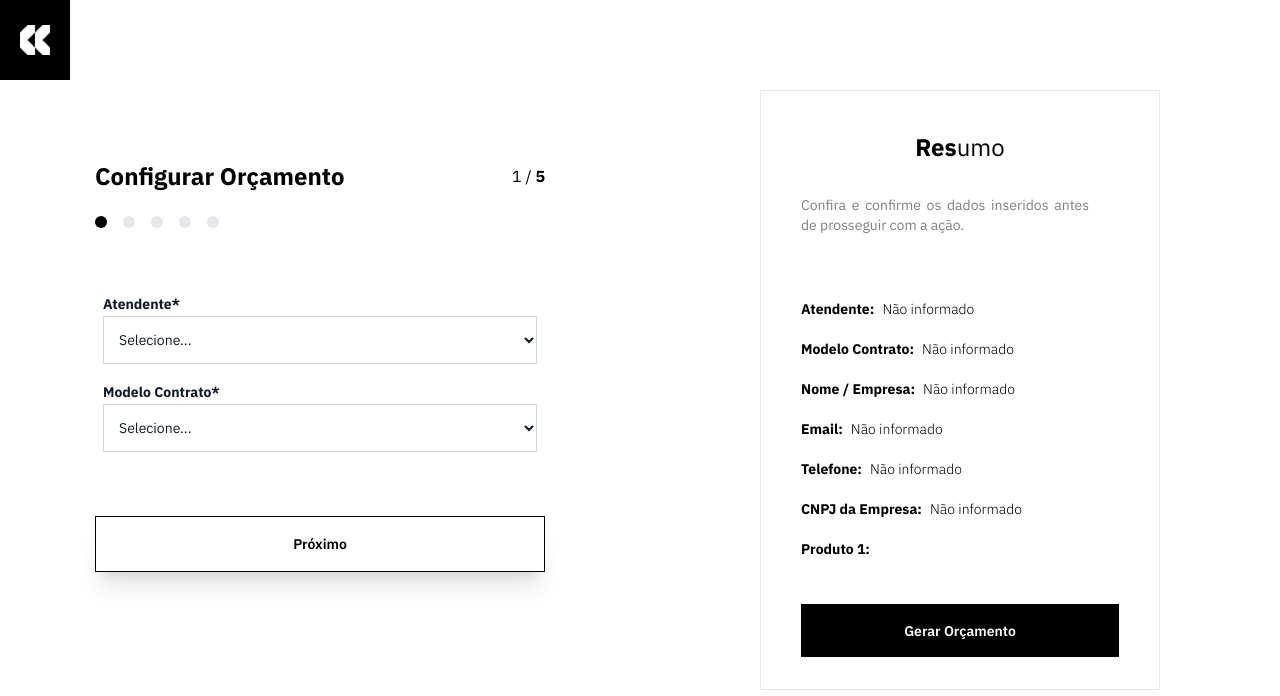
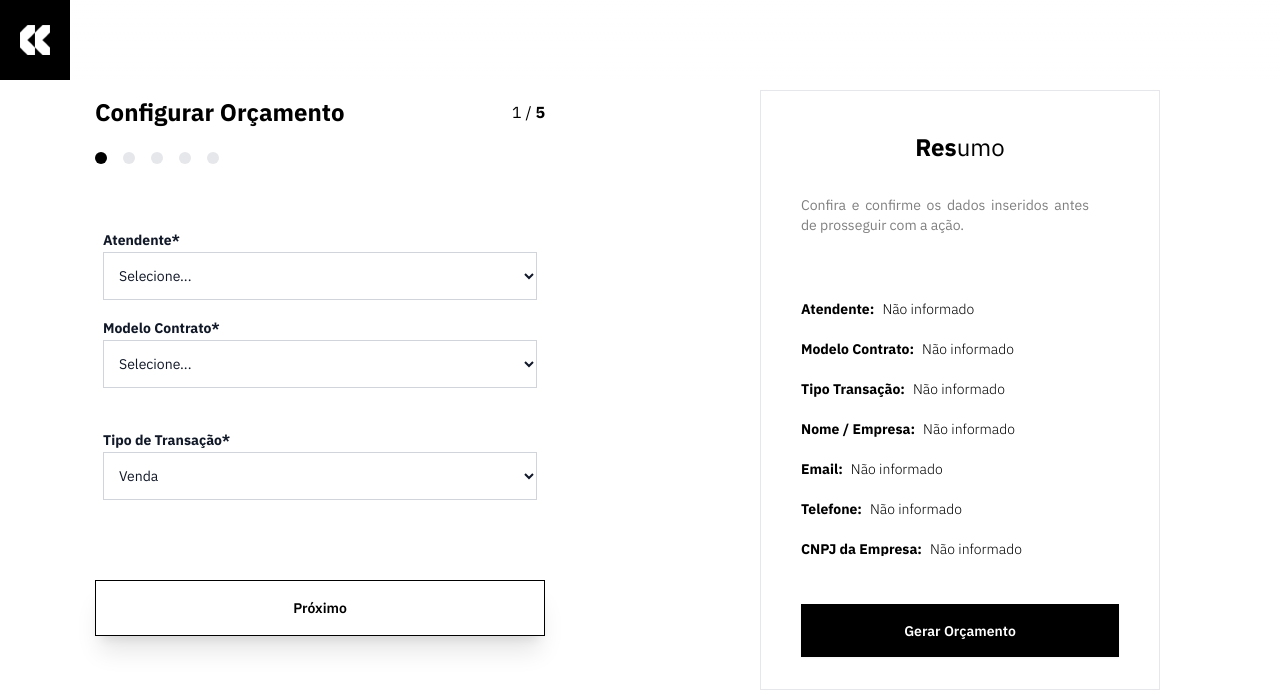
Before and after one commit to joaosilva25/CeltaSystem-Or-amento, a Next.js app: page /area in a window 1280 px wide. Shown: the top 696 px of the page. Built offline with nearby package versions, Linux system fonts and the light colour scheme; sample sign-in values are in the browser's storage.

Commit message:
feat: add type transaction for form

```diff
--- a/src/components/Resume.tsx
+++ b/src/components/Resume.tsx
@@ -27,6 +27,7 @@ export default function Resume() {
     localUtilizacao,
     depositoRetirada,
     obs,
+    tipoTransacao,
     errorReq,
     prodInputs,
     showAlert,
@@ -84,6 +85,14 @@ export default function Resume() {
             <h4 className="font-bold text-sm">Modelo Contrato:</h4>
             <h4 className="font-light text-sm">
               {modalOrder || "Não informado"}
+            </h4>
+          </div>
+
+          {/* Tipo Transação */}
+          <div className="flex gap-2 mb-2">
+            <h4 className="font-bold text-sm">Tipo Transação:</h4>
+            <h4 className="font-light text-sm">
+              {tipoTransacao || "Não informado"}
             </h4>
           </div>
 
--- a/src/components/forms.tsx
+++ b/src/components/forms.tsx
@@ -37,6 +37,8 @@ export default function FormTemplate() {
   const [cliente, setCliente] = useState("");
   const [email, setEmail] = useState("");
   const [cnpj, setCnpj] = useState("");
+  const [tipoTransacao, setTipoTransacao] = useState("");
+  const [aluguel, setAluguel] = useState("");
   const [telefone, setTelefone] = useState("");
   const [freteEntrega, setFreteEntrega] = useState("0");
   const [freteRetirada, setFreteRetirada] = useState("0");
@@ -118,6 +120,7 @@ export default function FormTemplate() {
             PeriodoMinimo: `${periodoMinimo}`,
             LocalUtilizacao: `${localUtilizacao}`,
             DepositoRetirada: `${depositoRetirada}`,
+            TipoTransacao: `${tipoTransacao}`,
             Obs: `${obs}`,
             Produtos: filterProducts.map((input) => ({
               Produto: input.produto,
@@ -183,6 +186,18 @@ export default function FormTemplate() {
             <option value="Reefer20">Reefer 20</option>
             <option value="Reefer40">Reefer 40</option>
             <option value="Dry / Modular">Dry / Modular</option>
+          </select>
+
+          <label className="mt-10 block text-sm/6 font-bold text-gray-900">
+            Tipo de Transação*
+          </label>
+          <select
+            className="mb-4 h-12 block w-full bg-transparent px-3 py-1.5 text-base text-gray-900 outline outline-1 -outline-offset-1 outline-gray-300 placeholder:text-gray-400 focus:outline focus:outline-2 focus:-outline-offset-2  sm:text-sm/6"
+            value={tipoTransacao}
+            onChange={(e) => setTipoTransacao(e.target.value)}
+          >
+            <option value="Venda">Venda</option>
+            <option value="Aluguel">Aluguel</option>
           </select>
         </>
       ),
@@ -452,6 +467,7 @@ export default function FormTemplate() {
         depositoRetirada,
         setDepositoRetirada,
         obs,
+        tipoTransacao,
         prodInputs,
         errorReq,
         showAlert,
--- a/types/MyContext.tsx
+++ b/types/MyContext.tsx
@@ -29,6 +29,7 @@ export interface MyContextType {
   localUtilizacao: string;
   setLocalUtilizacao: Dispatch<SetStateAction<string>>;
   depositoRetirada: string;
+  tipoTransacao: string;
   setDepositoRetirada: Dispatch<SetStateAction<string>>;
   obs: string;
   setObs: Dispatch<SetStateAction<string>>;
```
